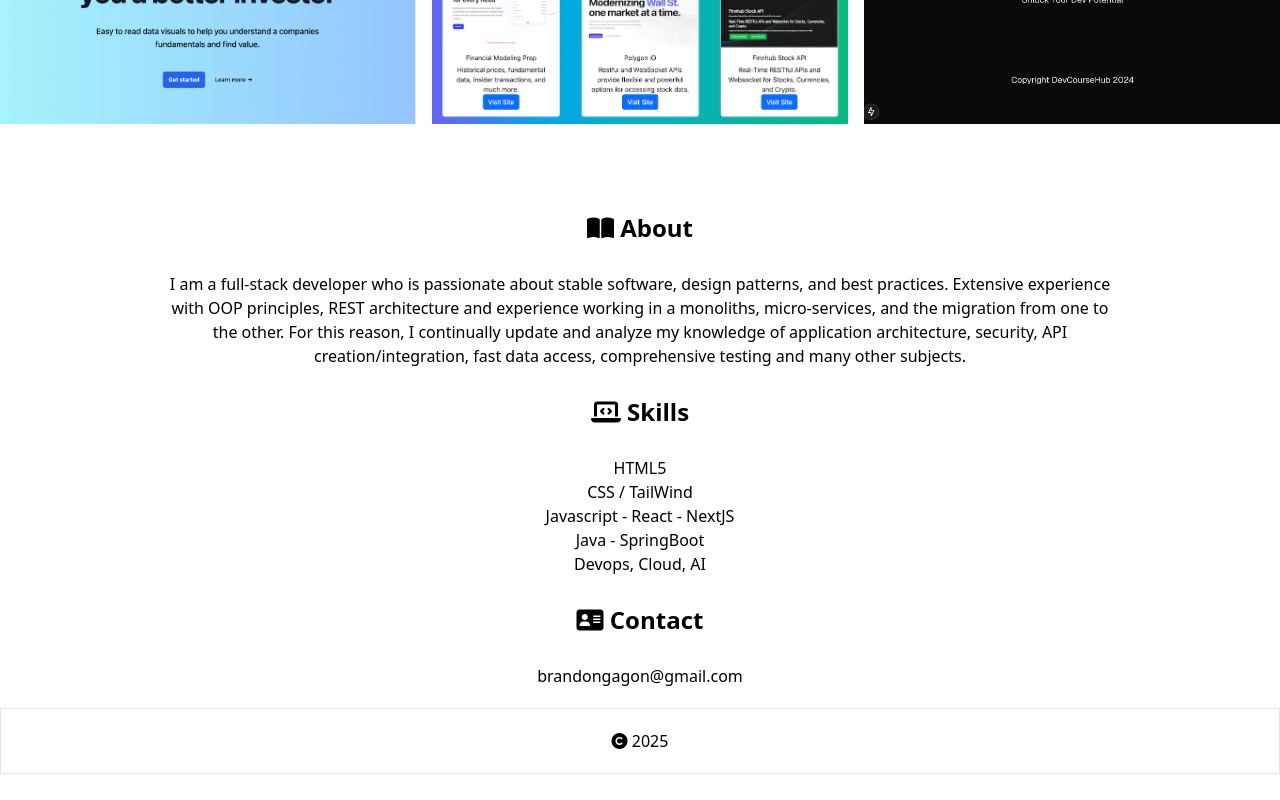
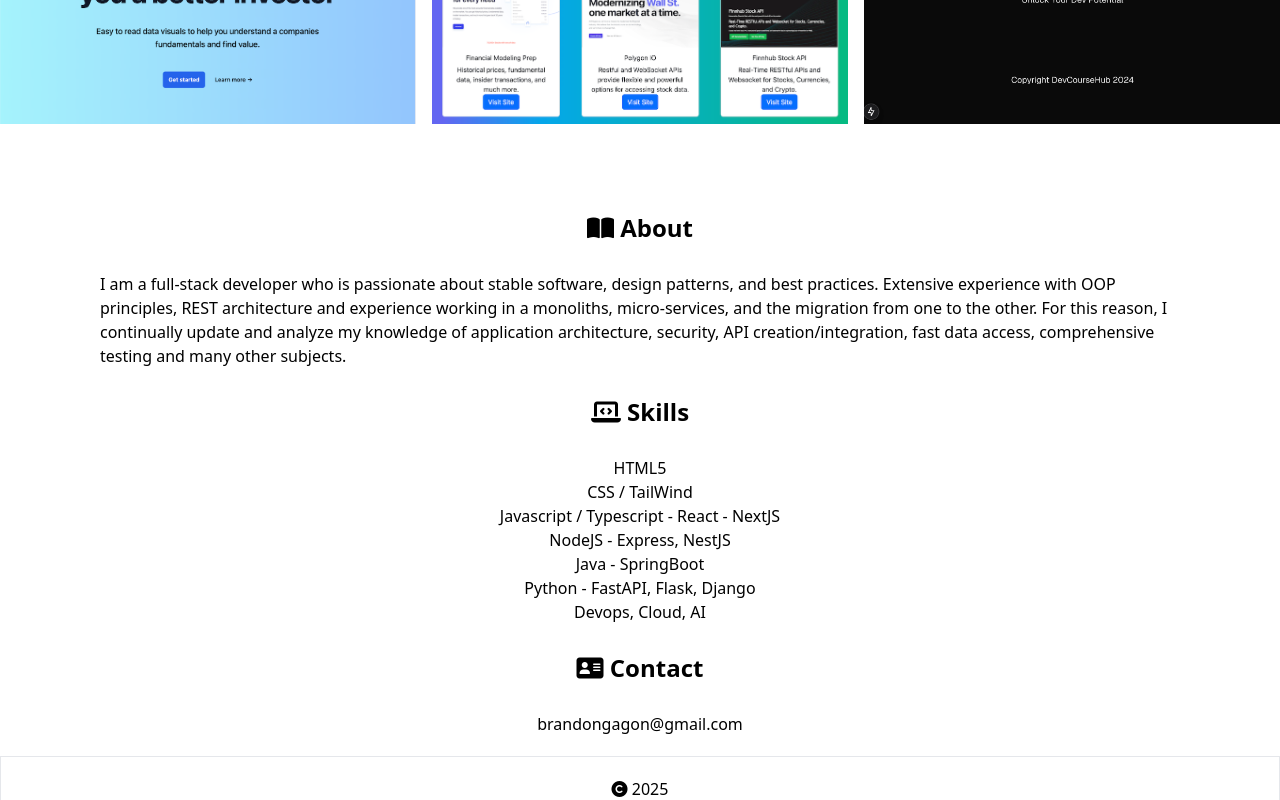
Before and after one commit to jirishus/personal-blog, a plain HTML site: page index.html in a window 1280 px wide. Shown: the part 1258-2058 px from the top of the page. Before the commit the page ends 2032 px from the top, so only its background shows below. Drawn offline with nearby package versions, Linux system fonts and the light colour scheme.

Commit message:
skills update and padding for about section

```diff
--- a/index.html
+++ b/index.html
@@ -93,7 +93,7 @@
           <!-- <p class="mt-8 text-lg font-medium text-pretty text-gray-500 sm:text-xl/8">Full-Stack Software Engineer</p> -->
           <p class="mt-8 text-lg font-medium text-pretty text-gray-500 sm:text-xl/8">
             <span class="text-3xl text-transparent bg-clip-text bg-gradient-to-tr to-cyan-500 from-blue-600 font-bold"> Full-Stack Software Engineer </span>
-            <br /> I enjoy building things, tinkering and exploring AI tooling</p>
+            <br /> I enjoy building things, tinkering and exploring AI/ML tools</p>
           <div class="mt-10 flex items-center justify-center gap-x-6">
             <a href="#projects" class="rounded-md bg-indigo-600 px-3.5 py-2.5 text-sm font-semibold text-white shadow-xs hover:bg-indigo-500 focus-visible:outline-2 focus-visible:outline-offset-2 focus-visible:outline-indigo-600">See My Projects →</a>
             <!-- <a href="#" class="text-sm/6 font-semibold text-gray-900">See My Projects <span aria-hidden="true">→</span></a> -->
@@ -144,8 +144,8 @@
       <h2 class="text-center text-2xl py-2 font-bold" id="about">
         <i class="fa fa-book-open"></i> About
       </h2>
-      <div class="lg:px-40 py-20 sm:px-5 py-5">
-        <p class="text-center">
+      <div class="lg:px-20 py-20 sm:px-5 py-5">
+        <p class="px-5">
 I am a full-stack developer who is passionate about stable software, design patterns, and best practices.
 Extensive experience with OOP principles, REST architecture and experience working in a monoliths, micro-services, and the migration from one to the other. For this reason, I continually update and analyze my knowledge of application architecture, security, API creation/integration, fast data access, comprehensive testing and many other subjects.
         </p>
@@ -160,8 +160,10 @@ Extensive experience with OOP principles, REST architecture and experience worki
         <ul class="text-center">
           <li>HTML5</li>
           <li>CSS / TailWind</li>
-          <li>Javascript - React - NextJS</li>
+          <li>Javascript / Typescript - React - NextJS</li>
+          <li>NodeJS - Express, NestJS</li>
           <li>Java - SpringBoot</li>
+          <li>Python - FastAPI, Flask, Django</li>
           <li>Devops, Cloud, AI</li>
         </ul>
       </div>
```
